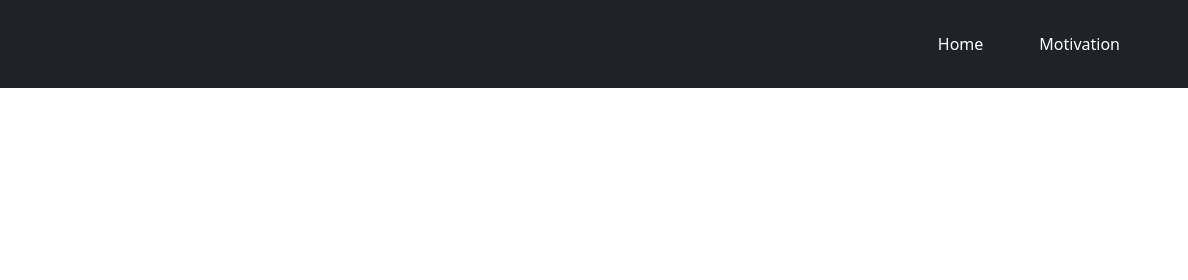
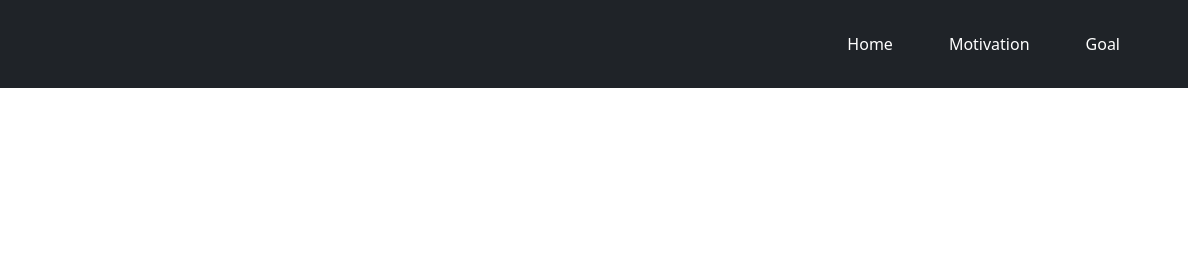
Before and after one commit to AlbertArakelyan/jssumit-albertarakelyan, a website built with Vite: page index.html in a window 1280 px wide. Shown: the top 280 px of the page, 92-1280 px from the left. Built offline with nearby package versions, Linux system fonts and the light colour scheme.

Commit message:
added goal as a link

```diff
--- a/index.html
+++ b/index.html
@@ -35,6 +35,12 @@
               <a class="relative px-6 py-3 inline-block after:h-[0.125rem] after:absolute after:bottom-0 after:left-1/2 after:-translate-x-1/2 after:bg-white after:w-0 hover:after:w-full after:transition-all"
                 href="#motivation">
                 Motivation
+              </a>
+            </li>
+            <li class="mx-1">
+              <a class="relative px-6 py-3 inline-block after:h-[0.125rem] after:absolute after:bottom-0 after:left-1/2 after:-translate-x-1/2 after:bg-white after:w-0 hover:after:w-full after:transition-all"
+                 href="#goal">
+                Goal
               </a>
             </li>
           </ul>
```
